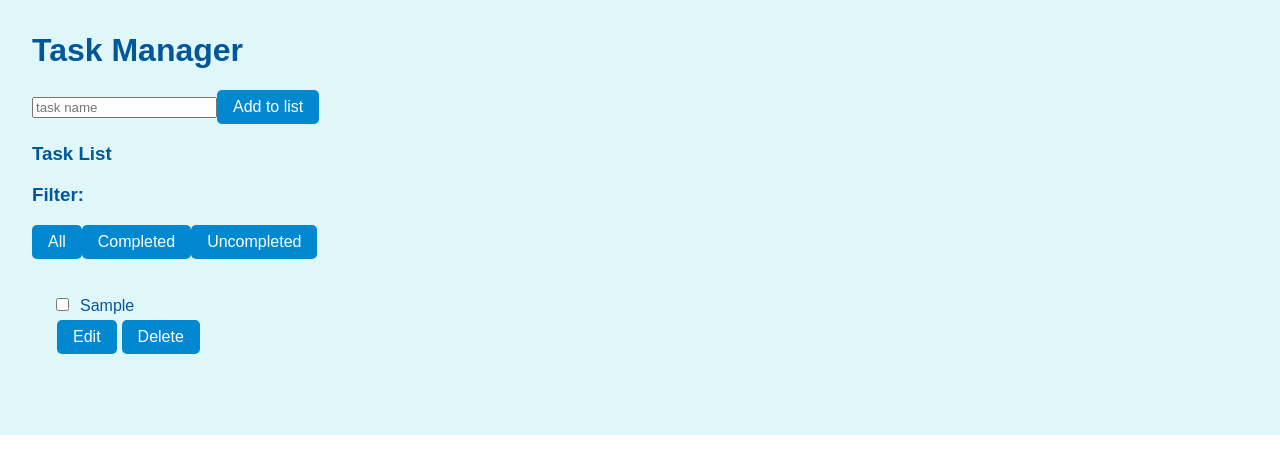
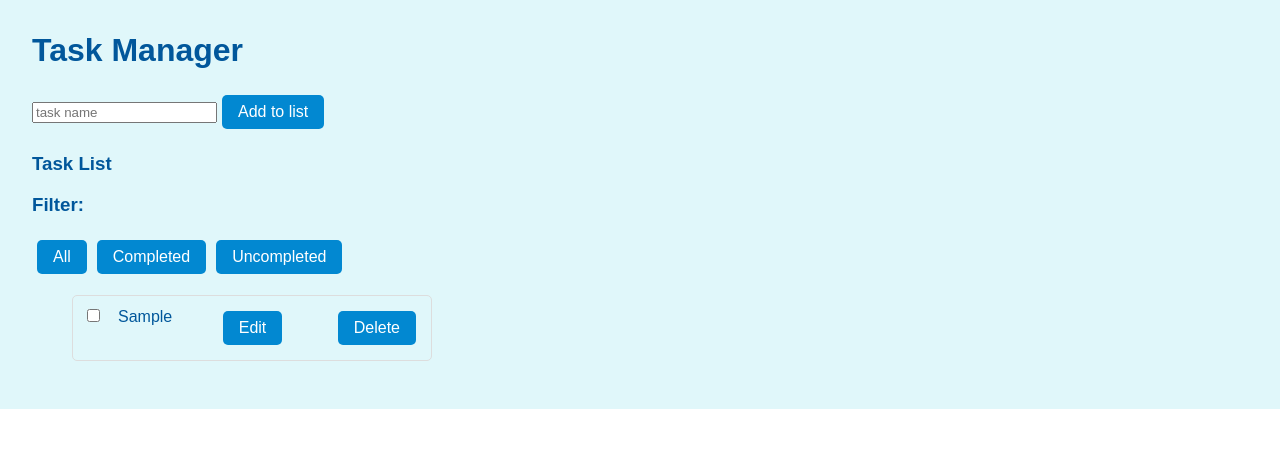
Before and after one commit to dindon04/project-react-task-manager, a React (Create React App) app: page / in a window 1280 px wide. Both pictures are taken after typing "Sample" into the empty fields and a click on the button "Add to list". Shown: the top 474 px of the page. Built offline with nearby package versions, Linux system fonts and the light colour scheme.

Commit message:
update task list

```diff
--- a/src/components/TaskList.css
+++ b/src/components/TaskList.css
@@ -1,17 +1,40 @@
-.container {
-    display: flex;
-    justify-content: flex-start;
-    align-items: flex-start;
-    height: 100vh;
-    padding: 20px;
-  }
-
-  .task-list {
-    list-style-type: none;
-    padding: 20px;
-
+.task-list {
+    width: 400px;
   }
 
   .task-item {
-    margin-bottom: 8px;
+    display: flex;
+    justify-content: space-between;
+    margin: 10px 0;
+    padding: 10px;
+    border: 1px solid #ddd;
+    border-radius: 5px;
   }
+
+  .task-item input[type="checkbox"] {
+    margin-right: 10px;
+  }
+
+  .task-item span {
+    margin-left: 8px;
+    cursor: pointer;
+  }
+
+  .task-item span.completed {
+    text-decoration: line-through;
+  }
+
+  button {
+    width: auto;
+    margin: 5px;
+    padding: 5px 10px;
+    background-color: #4caf50;
+    color: white;
+    border: none;
+    border-radius: 4px;
+    cursor: pointer;
+  }
+
+  button:hover {
+    background-color: #45a049;
+  }
--- a/src/components/TaskList.jsx
+++ b/src/components/TaskList.jsx
@@ -62,20 +62,11 @@ export const TaskList = ({ setRightBlockState }) => {
         <h3>Task List</h3>
         <div>
           <h3>Filter:</h3>
-          <button onClick={() => filterTasksHandler("all")}>
-            All
-          </button>
-          <button onClick={() => filterTasksHandler("completed")}>
-          Completed
-          </button>
-          <button onClick={() => filterTasksHandler("uncompleted")}>
-          Uncompleted
-          </button>
+          <button onClick={() => filterTasksHandler("all")}>All</button>
+          <button onClick={() => filterTasksHandler("completed")}>Completed</button>
+          <button onClick={() => filterTasksHandler("uncompleted")}>Uncompleted</button>
         </div>
-        <ul className="task-list"
-             style={{
-              width: "400px"
-             }}>
+        <ul className="task-list">
           {filteredTasks.map((task) => (
             <li key={task.id} className="task-item">
               <div>
@@ -85,11 +76,7 @@ export const TaskList = ({ setRightBlockState }) => {
                   onChange={() => toggleTaskHandler(task.id)}
                 />
                 <span
-                style={{
-                  marginLeft: "8px",
-                  textDecoration: task.completed ? "line-through" : "none",
-                  cursor: "pointer",
-                }}
+                  className={task.completed ? "completed" : ""}
                   onClick={() => {
                     taskDetail(task.id);
                     window.history.replaceState(null, "TaskDetail", "/:taskId");
@@ -99,10 +86,6 @@ export const TaskList = ({ setRightBlockState }) => {
                 </span>
               </div>
               <button
-                style={{
-                  width: "auto",
-                  margin: "5px"
-                }}
                 onClick={() => {
                   editTask(task.id);
                   window.history.replaceState(
@@ -114,13 +97,10 @@ export const TaskList = ({ setRightBlockState }) => {
               >
                 Edit
               </button>
-              <button onClick={() => deleteTaskHandler(task.id)}>
-                Delete
-              </button>
+              <button onClick={() => deleteTaskHandler(task.id)}>Delete</button>
             </li>
           ))}
         </ul>
-
       </div>
     </>
   );
```
Lines whose indentation alone changed are shown as unchanged.
